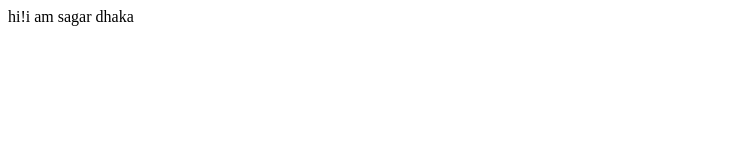
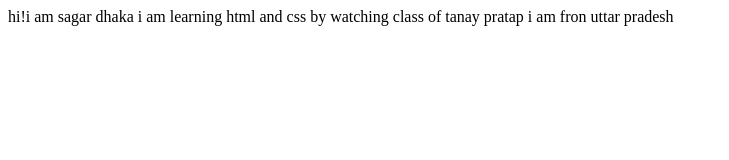
Before and after one commit to sagardhaka1995/sagardhakaportfolio-site, a plain HTML site: page index.html in a window 1280 px wide. Shown: the whole page, without its empty margins (0-729 px from the left). Drawn offline with Linux system fonts and the light colour scheme.

Commit message:
dosc: updating index

```diff
--- a/index.html
+++ b/index.html
@@ -8,6 +8,9 @@
 </head>
 <body>
     hi!i am sagar dhaka
+    i am learning html and css by watching class of tanay pratap
+    i am fron uttar pradesh
+
 
 </body>
 </html>
```
